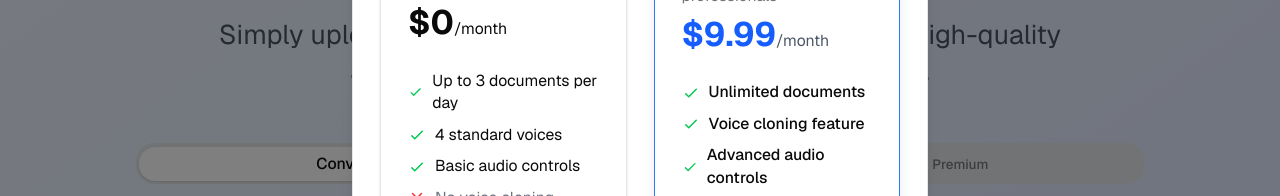
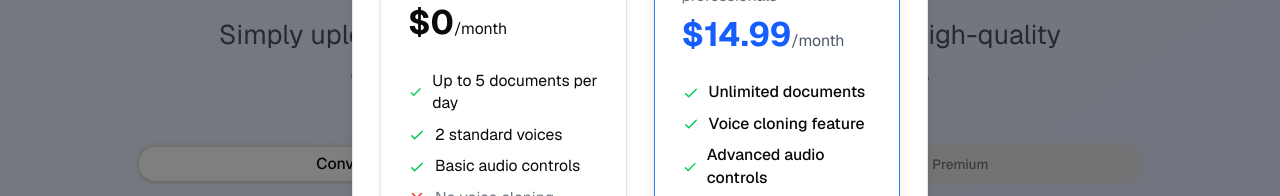
Before and after one commit to romeu-maleiane/Invocly, a Next.js app: page / in a window 1280 px wide. Both pictures are taken after a click on the button "Upgrade". Shown: the part 282-478 px from the top of the page. Built offline with nearby package versions, Linux system fonts and the light colour scheme; no server answers; the database is empty.

Commit message:
update pricing modal component

```diff
--- a/components/pricing-modal.tsx
+++ b/components/pricing-modal.tsx
@@ -52,13 +52,13 @@ export function PricingModal({ isOpen, onClose, onUpgrade }: PricingModalProps)
                   <svg className="w-4 h-4 text-green-500" fill="none" stroke="currentColor" viewBox="0 0 24 24">
                     <path strokeLinecap="round" strokeLinejoin="round" strokeWidth={2} d="M5 13l4 4L19 7" />
                   </svg>
-                  <span className="text-sm">Up to 3 documents per day</span>
+                  <span className="text-sm">Up to 5 documents per day</span>
                 </div>
                 <div className="flex items-center gap-2">
                   <svg className="w-4 h-4 text-green-500" fill="none" stroke="currentColor" viewBox="0 0 24 24">
                     <path strokeLinecap="round" strokeLinejoin="round" strokeWidth={2} d="M5 13l4 4L19 7" />
                   </svg>
-                  <span className="text-sm">4 standard voices</span>
+                  <span className="text-sm">2 standard voices</span>
                 </div>
                 <div className="flex items-center gap-2">
                   <svg className="w-4 h-4 text-green-500" fill="none" stroke="currentColor" viewBox="0 0 24 24">
@@ -94,7 +94,7 @@ export function PricingModal({ isOpen, onClose, onUpgrade }: PricingModalProps)
               </CardTitle>
               <CardDescription>For power users and professionals</CardDescription>
               <div className="text-3xl font-bold text-blue-600">
-                $9.99<span className="text-sm font-normal text-gray-600">/month</span>
+                $14.99<span className="text-sm font-normal text-gray-600">/month</span>
               </div>
             </CardHeader>
             <CardContent className="space-y-4">
--- a/hooks/use-subscription.ts
+++ b/hooks/use-subscription.ts
@@ -23,9 +23,9 @@ export const PLANS: Record<string, SubscriptionPlan> = {
     id: "free",
     name: "Free",
     price: 0,
-    features: ["Up to 3 documents per day", "4 standard voices", "Basic audio controls"],
+    features: ["Up to 3 documents per day", "2 standard voices", "Basic audio controls"],
     limits: {
-      dailyDocuments: 5,
+      dailyDocuments: 3,
       maxFileSize: 5,
       voiceCloning: false,
       batchProcessing: false,
@@ -35,7 +35,7 @@ export const PLANS: Record<string, SubscriptionPlan> = {
   premium: {
     id: "premium",
     name: "Premium",
-    price: 9.99,
+    price: 14.99,
     features: [
       "Unlimited documents",
       "Voice cloning feature",
```
